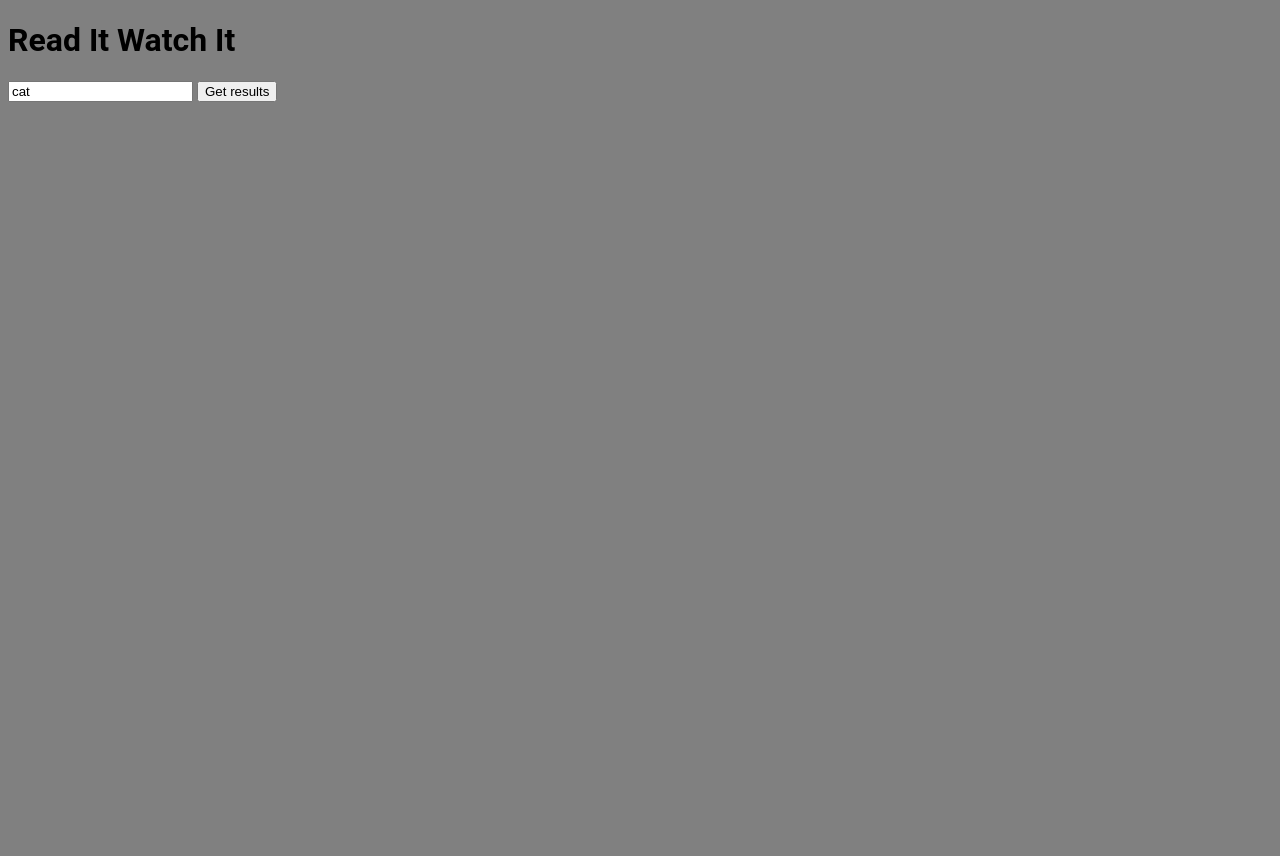
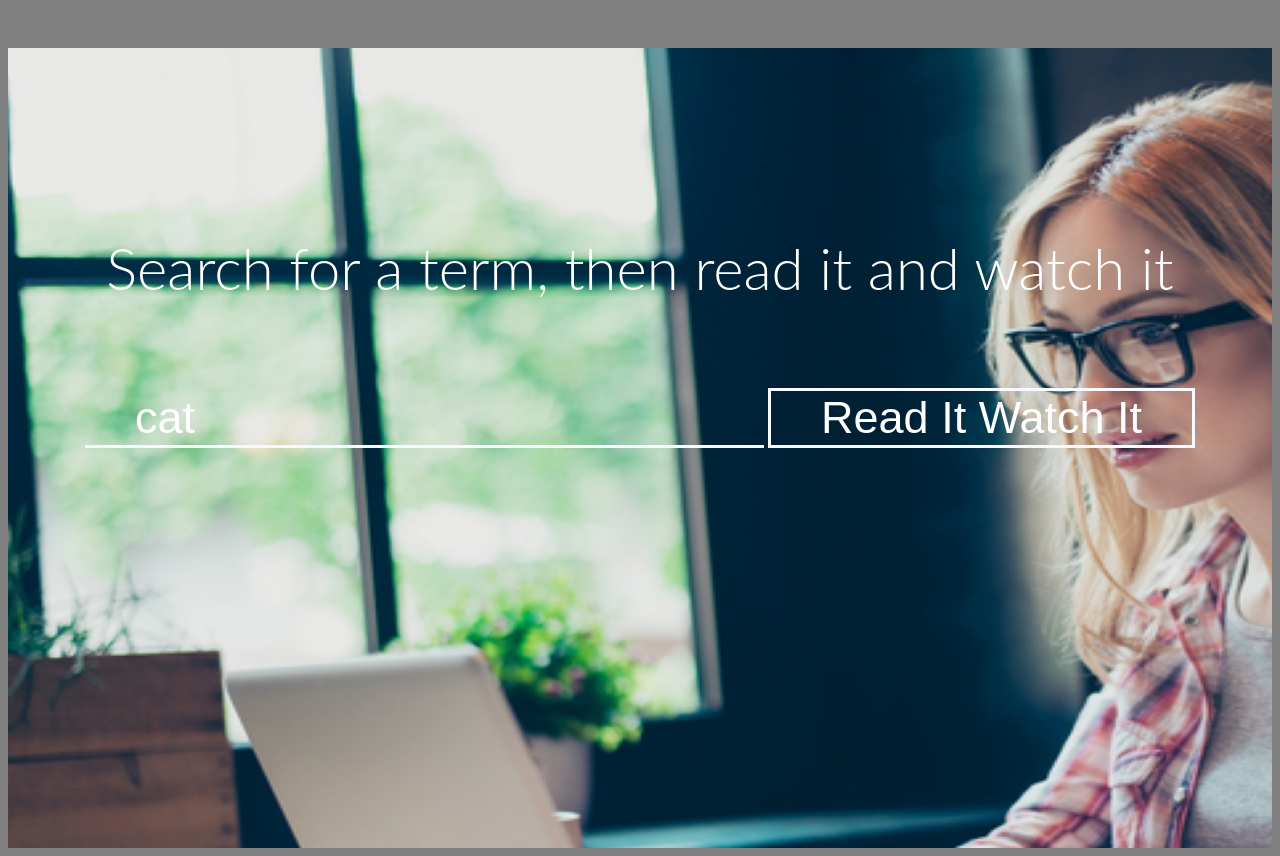
Before and after one commit to allan343/READiTWATCHiT, a plain HTML site: page index.html in a window 1280 px wide. Before the commit the page ends 800 px from the top, so only its background shows below. Drawn offline with nearby package versions, Linux system fonts and the light colour scheme.

Commit message:
working on styling

```diff
--- a/index.css
+++ b/index.css
@@ -2,8 +2,47 @@
   box-sizing: border-box;
 }
 
+header{
+  background-image: url("Background1.jpg");
+  height: 100vh;
+}
+
+.tagline {
+  padding-top: 200px;
+  text-align: center;
+  margin-bottom: 10px;
+  line-height: 40px;
+  color: white;
+
+  padding-bottom: 20px;
+  font-size: 58px;
+  font-weight: 300;
+
+}
+.searchField{
+  margin-top: 80px;
+ text-align: center;
+
+}
+input{
+  font-size: 45px;
+  border:none;
+  background:none;
+  border-bottom: 3px solid ghostwhite;
+  padding-left: 50px;
+  padding-right: 50px;
+  color:white;
+}
+
+.myButton{
+  border: 3px solid ghostwhite;
+
+}
 body {
-  font-family: 'Roboto', sans-serif;
+  font-family: 'Lato', sans-serif;
+  font-weight: 300;
+  font-size: 15px;
+  color: darkslategray;
   background-color: grey;
 }
 
--- a/index.html
+++ b/index.html
@@ -13,13 +13,19 @@
 
   </head>
 <body>
+  <header>
+    <section>
+      <h1 class= "tagline">Search for a term, then read it and watch it</h1>
+      <div class="searchField" >
+      <form>
+              <input placeholder="3" type="text" name="query-number" class="query-number" />
+        <input class ="myButton" type="submit" value="Read It Watch It">
+      </form>
+      </div>
+    </section>
+  </header>
     <div class="container">
-        <h1>Read It Watch It</h1>
 
-        <form>
-                <input placeholder="3" type="text" name="query-number" class="query-number" />
-          <input class ="myButton" type="submit" value="Get results">
-        </form>
         <section class="results hidden">
 
 
```
Also changed, not shown: Background1.jpg (added).
